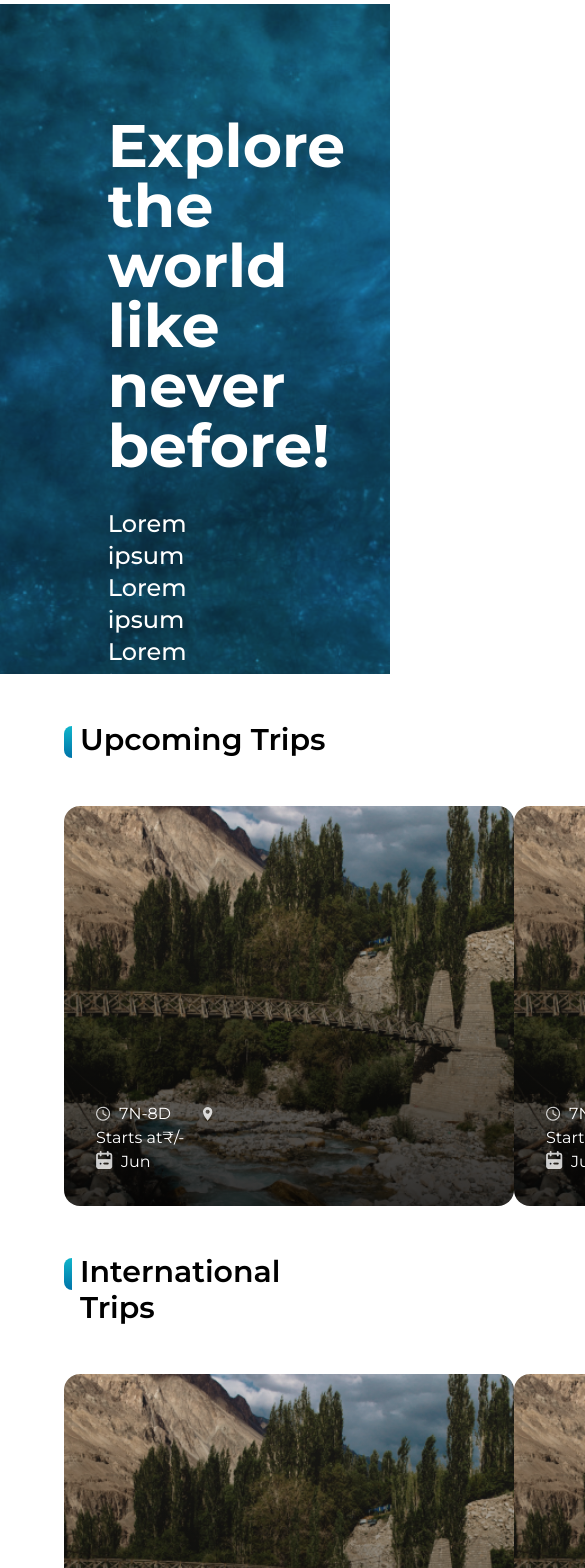
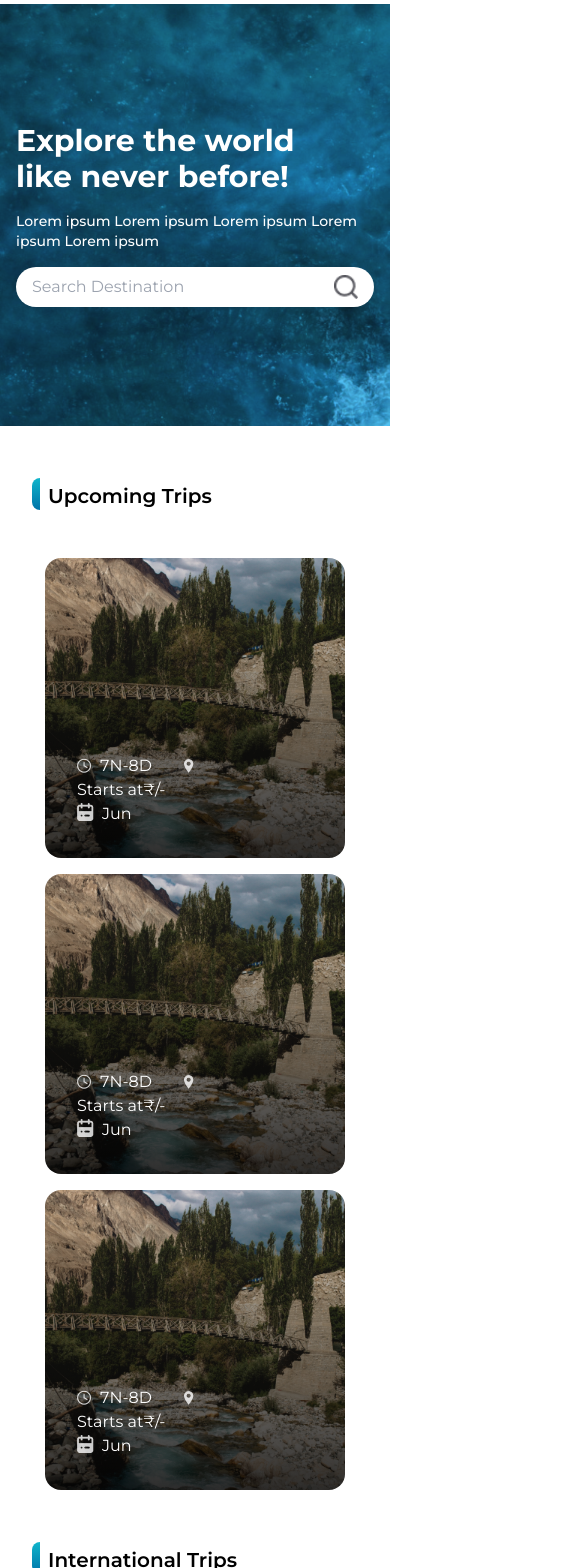
Before and after one commit to thekamalkashyap/drunken-frontend, a Next.js app: page / in a window 390 px wide. Shown: the part 60-1628 px from the top of the page, 585 px wide, since content can reach past the window. Built offline with nearby package versions, Linux system fonts and the light colour scheme.

Commit message:
home responsiveness

```diff
--- a/components/Footer.jsx
+++ b/components/Footer.jsx
@@ -1,10 +1,10 @@
 export default () => {
   return (
-    <footer className=" h-[90vh] bg-[url(/Home/herobg.png)] flex gap-8 flex-col items-center px-16 justify-center text-white bg-[#2F6A7F] bg-blend-overlay bg-cover bg-no-repeat ">
-      <div className="flex flex-col gap-6">
-        <h2 className="font-bold text-6xl">Looking for something else?</h2>
-        <div className="flex justify-between items-center">
-          <p className="flex-1 text-2xl">
+    <footer className=" xl:h-[90vh] bg-[url(/Home/herobg.png)] flex gap-8 flex-col items-center  py-6 md:py-12 px-6 md:px-16 justify-center text-white bg-[#2F6A7F] bg-blend-overlay bg-cover bg-no-repeat ">
+      <div className="flex flex-col gap-4 md:gap-6">
+        <h2 className="font-bold text-4xl md:text-5xl lg:text-6xl">Looking for something else?</h2>
+        <div className="flex gap-2 flex-col md:flex-row justify-between items-center">
+          <p className="flex-1 text-xl md:text-2xl">
             Connect with our experts! Get the best itineraries and offers!
           </p>
           <div className="flex-1 flex justify-end">
@@ -14,12 +14,12 @@ export default () => {
           </div>
         </div>
       </div>
-      <div className="bg-white flex p-5 text-black h-[15rem] w-[60vw] rounded-t-2xl">
-        <div className="flex-[3] p-4">
+      <div className="bg-white flex p-5 text-black xl:h-[20rem] lg:w-[60vw] rounded-t-2xl">
+        <div className="flex-[3] p-0 md:p-4">
           <h4 className="mb-2 text-black font-bold text-lg">
             About Drunken Roads
           </h4>
-          <p>
+          <p className="text-sm md:text-base ">
             Lorem ipsum dolor sit amet, consectetur adipiscing elit, sed do
             eiusmod tempor incididunt ut labore et dolore magna aliqua. Ut enim
             ad minim veniam, quis nostrud exercitation ullamco laboris nisi ut
@@ -29,9 +29,9 @@ export default () => {
             culpa qui officia deserunt mollit anim id est laborum.
           </p>
         </div>
-        <div className="flex-1 p-4">
+        <div className="flex-1 p-2 md:p-4">
           <h4 className=" text-lg mb-2 font-semibold">QUICK LINKS</h4>
-          <ul>
+          <ul className="text-sm md:text-base ">
             <li>
               <span className="font-bold text-gray-600">&gt;</span> Privacy
               Policy
@@ -50,7 +50,7 @@ export default () => {
           </ul>
         </div>
       </div>
-      <div className=" h-12 w-[60vw] flex justify-between items-center px-6 -mt-8 rounded-b-2xl bg-[#10B5CB]">
+      <div className=" lg:h-12 w-full lg:w-[60vw] text-sm md:text-base py-2 text-center flex justify-between items-center px-6 -mt-8 rounded-b-2xl bg-[#10B5CB]">
         <span>Crafted with ❤️ in Punjab, India</span>
         <span>© Copyright 2022 by Drunken Roads. All Rights Reserved</span>
       </div>
--- a/components/Heading.jsx
+++ b/components/Heading.jsx
@@ -1,8 +1,8 @@
 export default ({ children }) => {
   return (
-    <h2 className="text-3xl mt-12 flex rounded-xl font-semibold">
+    <h2 className=" text-xl md:text-3xl mt-12 flex rounded-xl font-semibold">
       <span className="from-[#10B5CB] mt-1 to-[#0073A8] bg-gradient-to-b rounded-l-full absolute h-8 w-2 " />
-      <span className="ml-4">{children}</span>
+      <span className="ml-4 mt-2 md:mt-0">{children}</span>
     </h2>
   );
 };
--- a/components/Home/Card.jsx
+++ b/components/Home/Card.jsx
@@ -1,7 +1,13 @@
-export default function Card({ trip }) {
+import cn from "@/utils/cn";
+export default function Card({ trip, className }) {
   return (
-    <div className="flex text-white">
-      <div className=" flex flex-col justify-end p-8 w-[450px] h-[400px] rounded-2xl bg-no-repeat bg-cover bg-[linear-gradient(to_bottom,rgba(00,00,00,0),rgba(0,0,0,0.8)),url('/Home/kashmir.png')] ">
+    <div>
+      <div
+        className={cn(
+          " flex text-white flex-col justify-end p-8 w-[300px] md:w-[450px] h-[300px] md:h-[400px] rounded-2xl bg-no-repeat bg-cover bg-[linear-gradient(to_bottom,rgba(00,00,00,0),rgba(0,0,0,0.8)),url('/Home/kashmir.png')] ",
+          className
+        )}
+      >
         <div className="flex gap-8">
           <div className="flex items-center gap-2">
             <figure>
--- a/components/Home/Hero.jsx
+++ b/components/Home/Hero.jsx
@@ -1,15 +1,15 @@
 export default () => {
   return (
-    <div className="bg-[url(/Home/herobg.png)] px-16 grid grid-cols-6 grid-rows-6 text-white bg-[#2F6A7F] bg-blend-overlay bg-cover bg-no-repeat h-[calc(90vh-90px)]">
-      <div className=" flex flex-col gap-8 row-start-2 row-span-3 col-start-2 col-span-3">
-        <h1 className="font-bold text-6xl">
+    <div className="bg-[url(/Home/herobg.png)] px-4 sm:px-10 md:px-16 flex justify-center items-center lg:grid grid-cols-6 grid-rows-6 text-white bg-[#2F6A7F] bg-blend-overlay bg-cover bg-no-repeat h-[50vh] md:h-[calc(100vh-4rem)]">
+      <div className=" flex flex-col gap-4 sm:gap-6 lg:gap-8 row-start-2 row-span-3 xl:col-start-2 col-start-1 col-span-4 xl:col-span-3">
+        <h1 className="font-bold text-3xl md:text-5xl lg:text-6xl">
           Explore the world <br /> like never before!
         </h1>
-        <p className="font-medium w-3/4 text-2xl">
+        <p className="font-medium sm:w-1/2 md:w-3/4 text-sm sm:text-xl md:text-2xl">
           Lorem ipsum Lorem ipsum Lorem ipsum Lorem ipsum Lorem ipsum
         </p>
         <form
-          className="bg-white items-center justify-center px-4 flex rounded-full"
+          className="bg-white w-full sm:w-2/3 xl:w-full items-center justify-center px-4 flex rounded-full"
           action=""
         >
           <input
--- a/components/Home/InternationalTrips.jsx
+++ b/components/Home/InternationalTrips.jsx
@@ -3,9 +3,9 @@ import Heading from "../Heading";
 
 export default () => {
   return (
-    <div className="px-16">
+    <div className=" px-8 md:px-16">
       <Heading>International Trips</Heading>
-      <div className="flex justify-between items-center my-12">
+      <div className="flex flex-wrap gap-4 justify-around lg:justify-between items-center my-12">
         <Card trip={null} />
         <Card trip={null} />
         <Card trip={null} />
--- a/components/Home/Testimonials.jsx
+++ b/components/Home/Testimonials.jsx
@@ -2,16 +2,16 @@ import Heading from "../Heading";
 
 const Card = () => {
   return (
-    <div className="shadow-lg h-44 w-[35rem] p-4 rounded-lg bg-white flex">
+    <div className="shadow-lg md:w-[35rem] lg:w-[25rem] xl:w-[35rem] p-4 rounded-lg bg-white flex flex-col sm:flex-row gap-2">
       <div className="flex-1 flex justify-center">
         <div className=" border-2 h-fit w-fit p-1 rounded-full border-[#10B5CB]">
           <figure className="bg-gray-300 h-14 w-14 rounded-full"></figure>
         </div>
       </div>
-      <div className="flex-[4]">
+      <div className="flex-[4] flex flex-col gap-2">
         <div>
           <h4 className=" font-semibold">Lorem ipsum Lorem</h4>
-          <p className="text-sm text-gray-600 font-medium">Lorem ipsum Lorem</p>
+          <h6 className="text-sm text-gray-600 font-medium">Lorem ipsum Lorem</h6>
         </div>
         <div className="flex gap-4">
           <figure>
@@ -23,7 +23,7 @@ const Card = () => {
           </p>
         </div>
         <div>
-          <button className="  w-full text-right text-[#10B5CB] ">
+          <button className=" py-2 w-full text-right text-[#10B5CB] ">
             Continue Reading
           </button>
         </div>
@@ -34,9 +34,9 @@ const Card = () => {
 
 export default () => {
   return (
-    <div className=" px-16">
+    <div className="px-8 md:px-16">
       <Heading>Hear from travelers like you</Heading>
-      <div className="my-10 px-16 gap-8 flex-wrap flex justify-evenly items-center">
+      <div className="my-10 md:px-16 gap-4 xl:gap-8 flex-wrap flex justify-evenly items-center">
         <Card />
         <Card />
         <Card />
--- a/components/Home/UpcomingTrips.jsx
+++ b/components/Home/UpcomingTrips.jsx
@@ -3,9 +3,9 @@ import Heading from "../Heading";
 
 export default () => {
   return (
-    <div className="px-16">
+    <div className=" px-8 md:px-16">
       <Heading>Upcoming Trips</Heading>
-      <div className="flex justify-between items-center my-12">
+      <div className="flex flex-wrap gap-4 justify-around ld:justify-between items-center my-12">
         <Card trip={null} />
         <Card trip={null} />
         <Card trip={null} />
--- a/components/Navbar.jsx
+++ b/components/Navbar.jsx
@@ -39,7 +39,7 @@ export default () => {
           viewBox="0 0 16 16"
         >
           <path
-            fill-rule="evenodd"
+            fillRule="evenodd"
             d="M2.5 12a.5.5 0 0 1 .5-.5h10a.5.5 0 0 1 0 1H3a.5.5 0 0 1-.5-.5zm0-4a.5.5 0 0 1 .5-.5h10a.5.5 0 0 1 0 1H3a.5.5 0 0 1-.5-.5zm0-4a.5.5 0 0 1 .5-.5h10a.5.5 0 0 1 0 1H3a.5.5 0 0 1-.5-.5z"
           />
         </svg>
--- a/pages/_app.jsx
+++ b/pages/_app.jsx
@@ -9,7 +9,7 @@ export default function App({ Component, pageProps }) {
   return (
     <>
       <Head>
-        <meta charset="utf-8" />
+        <meta charSet="utf-8" />
         <meta name="viewport" content="width=device-width, initial-scale=1.0" />
         <meta
           name="description"
```
